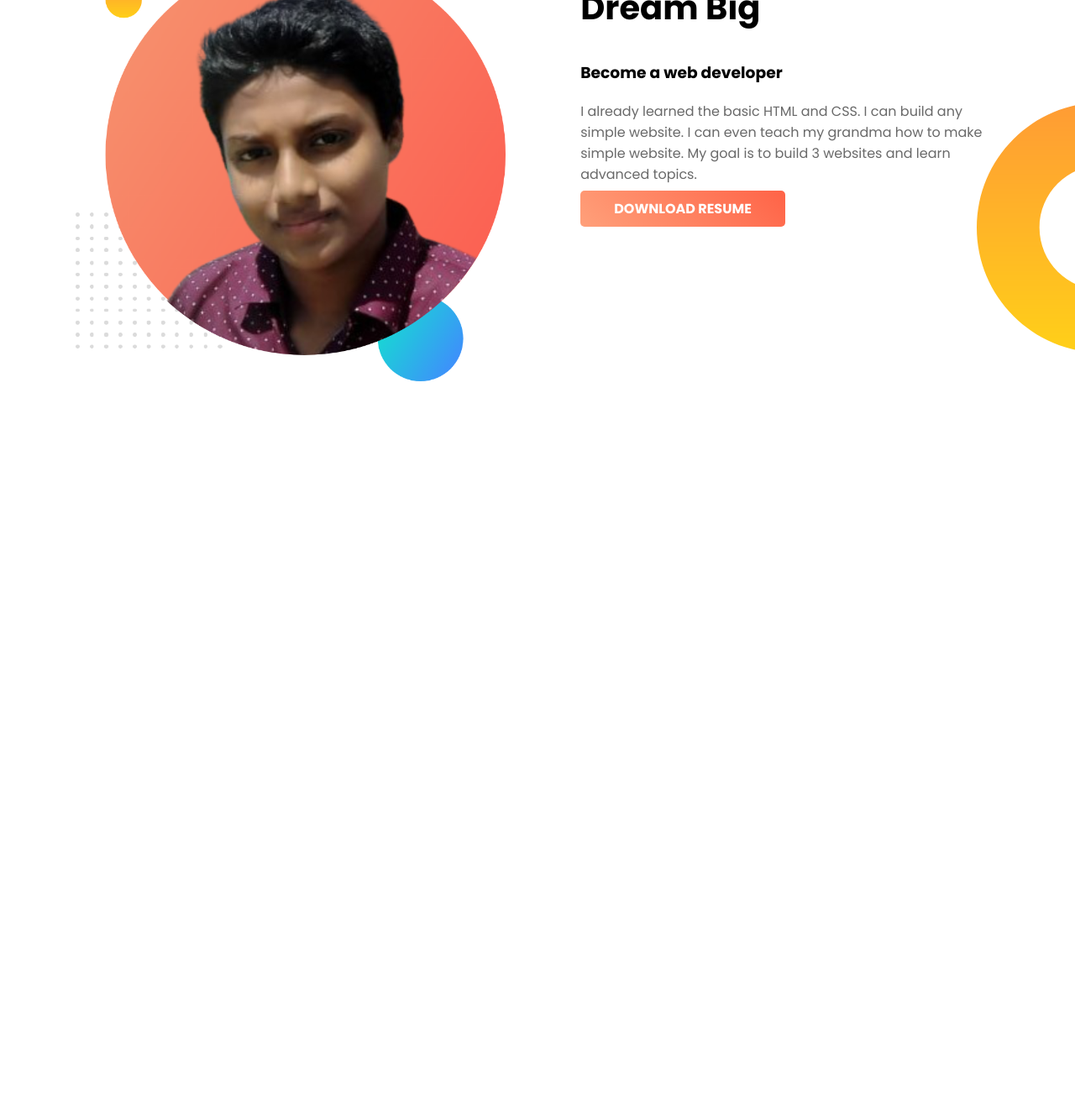
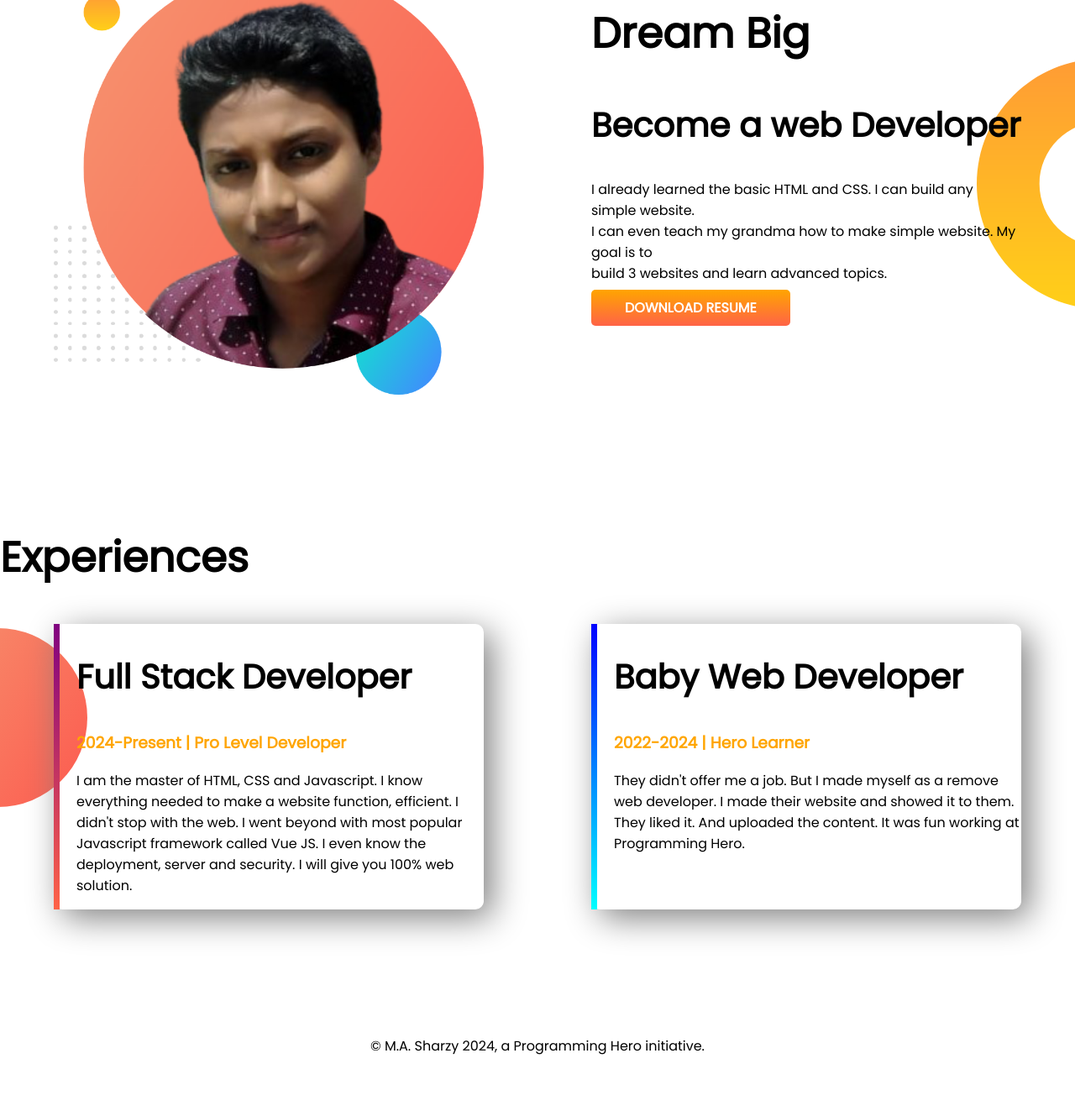
Before and after one commit to masharzy/developer-portfolio, a plain HTML site: page index.html in a window 1280 px wide. Shown: the part 704-2027 px from the top of the page at 84% size. After the commit the page ends 1978 px from the top, so only its background shows below. Drawn offline with Linux system fonts and the light colour scheme.

Commit message:
Developer Portfolio

```diff
--- a/index.html
+++ b/index.html
@@ -1,59 +1,69 @@
+
 <!DOCTYPE html>
 <html lang="en">
 
 <head>
     <meta charset="UTF-8">
+    <meta http-equiv="X-UA-Compatible" content="IE=edge">
     <meta name="viewport" content="width=device-width, initial-scale=1.0">
-    <meta http-equiv="X-UA-Compatible" content="ie=edge">
-    <title>Peter Parker Website</title>
+    <title>Jhankar Portfolio</title>
+    <link rel="preconnect" href="https://fonts.googleapis.com">
+    <link rel="preconnect" href="https://fonts.gstatic.com" crossorigin>
+    <link href="https://fonts.googleapis.com/css2?family=Poppins&display=swap" rel="stylesheet">
     <link rel="stylesheet" href="style.css">
 </head>
 
 <body>
-    <section class="top-banner">
+    <section class="top-banner flexible-container">
         <div class="half-width">
             <h1>Welcome To</h1>
-            <h1 class="title"><span class="highlight">M.A. Sharzy</span> World</h1>
+            <h1><span class="orange-color">M.A. Sharzy</span> World!</h1>
             <h3>Build Climber and Train Stopper</h3>
             <p>You might saw me jumping, climbing buildings, and stopping trains. But nobody pays me a dime for that
-                work. That's why I am learning and mastering web development. I will not stop until I become the Web
-                Development Hero.</p>
-            <a class="anchor-button" target="_blank" href="#">HIRE ME</a>
+                work.
+                That's why I am learning and mastering web development. I will not stop until I become the Web
+                Development
+                Hero.</p>
+            <a class="link-button" target="_blank" href="https://www.linkedin.com/company/programminghero/">HIRE ME</a>
         </div>
         <div class="half-width">
             <img src="images/my-bg.png" alt="">
         </div>
     </section>
-    <section class="dream-area">
+    <section class="dream-big flexible-container">
         <div class="half-width">
             <img src="images/my-bg.png" alt="">
         </div>
         <div class="half-width">
-            <h2>Dream Big</h2>
-            <h3>Become a web developer</h3>
-            <p>I already learned the basic HTML and CSS. I can build any simple website. I can even teach my grandma how
-                to make simple website. My goal is to build 3 websites and learn advanced topics.</p>
-            <a class="anchor-button" href="#">DOWNLOAD RESUME</a>
+            <h1>Dream Big</h1>
+            <h2>Become a web Developer</h2>
+            <p>I already learned the basic HTML and CSS. I can build any simple website.<br> I can even teach my grandma how
+                to make simple website. My goal is to <br> build 3 websites and learn advanced topics.</p>
+            <a class="link-button" target="_blank" href="#">DOWNLOAD RESUME</a>
         </div>
     </section>
     <section class="experience-area">
-        <h2>Experiences</h2>
-        <div class="half-width" id="full-stack">
-            <h2>Full Stack Web Developer</h2>
-            <h3>2023-Present | Pro Level Developer</h3>
-            <p>I am the master of HTML, CSS and Javascript. I know everything needed to make a website function,
-                efficient. I didn't stop with the web. I went beyond with most popular Javascript framework called Vue
-                JS. I even know the deployment, server and security. I will give you 100% web solution.</p>
-        </div>
-        <div class="half-width" id="baby-web">
-            <h2>Baby Web Developer</h2>
-            <h3>2022-2023 | Programming Hero Learner</h3>
-            <p>They didn't offer me a job. But I made myself as a remove web developer. I made their website and showed
-                it to them. They liked it. And uploaded the content. It was fun working at Programming Hero.</p>
+        <h1>Experiences</h1>
+        <div class="flexible-container">
+            <div id="full-stack-experience" class="experience-item">
+                <h2>Full Stack Developer</h2>
+                <h3 class="orange-color">2024-Present | Pro Level Developer</h3>
+                <p>I am the master of HTML, CSS and Javascript. I know everything needed to make a website function,
+                    efficient. I didn't stop with the web. I went beyond with most popular Javascript framework called
+                    Vue
+                    JS. I even know the deployment, server and security. I will give you 100% web solution.</p>
+            </div>
+            <div id="web-dev-experience" class="experience-item">
+                <h2>Baby Web Developer</h2>
+                <h3 class="orange-color">2022-2024 | Hero Learner</h3>
+                <p>They didn't offer me a job. But I made myself as a remove web developer. I made their website and
+                    showed
+                    it to them. They liked it. And uploaded the content. It was fun working at Programming Hero.</p>
+            </div>
         </div>
     </section>
     <footer>
-        <p>© Mahdy Abrar Sharzy 2022, a Programming Hero initiative.</p>
+        <p>© M.A. Sharzy 2024, a Programming Hero initiative.</p>
     </footer>
 </body>
 
--- a/style.css
+++ b/style.css
@@ -1,76 +1,68 @@
-@import url('https://fonts.googleapis.com/css2?family=Poppins:ital,wght@0,100;0,200;0,300;0,400;0,500;0,600;0,700;0,800;0,900;1,100;1,200;1,300;1,400;1,500;1,600;1,700;1,800;1,900&display=swap');
-
-
 body{
+    font-family: 'Poppins', sans-serif;
     margin: 0;
-    font-family: 'Poppins', sans-serif;
-}
-section{
-    height: 500px;
-    padding-bottom: 150px;
-}
-.top-banner{
-    background-image: url("images/top-banner.png");
-    background-repeat: no-repeat;
-}
-.half-width{
-    width:40%;
-    float: left;
-    margin-left: 5%;
-    padding-left: 2%;
 }
 h1{
     font-size: 50px;
-    font-weight: 600;
 }
-.highlight{
+h2{
+    font-size: 40px;
+}
+.orange-color{
     color: orange;
+}
+.flexible-container{
+    display: flex;
+    margin-bottom: 150px;
+}
+.half-width{
+    width: 50%;
+    margin-left: 5%;
+    margin-right: 5%;
 }
 .half-width img{
     width: 100%;
 }
-.anchor-button{
+.link-button{
     text-decoration: none;
-    background: linear-gradient(45deg, lightsalmon, tomato);
+    background-image: linear-gradient(orange, tomato);
     padding: 10px 40px;
-    border-radius: 5px;
     color: white;
     font-weight: 700;
+    border-radius: 5px;
 }
-p{
-    color: dimgray;
+.top-banner{
+    background-image: url(images/top-banner.png);
+    background-repeat: no-repeat;
 }
-.dream-area{
-    background-image: url("images/dream-bg.png");
+.dream-big{
+    background-image: url(images/dream-bg.png);
     background-repeat: no-repeat;
     background-position: right;
 }
-h2{
-    font-size: 40px;
-}
 .experience-area{
-    background-image: url("images/exp-bg.png");
+    background-image: url(images/exp-bg.png);
     background-repeat: no-repeat;
     background-position: left;
 }
-.experience-area h3{
-    color: orange;
+.experience-item{
+    width: 40%;
+    margin-left: 5%;
+    margin-right: 5%;
+    padding-left: 20px;
+    border-radius: 10px;
+    box-shadow: 10px 10px 40px gray;
 }
-
-.experience-area div{
-    box-shadow: 5px 7px 40px gray;
-    height: 80%;
-}
-#full-stack{
+#web-dev-experience{
     border-left: 7px solid;
-    border-image: linear-gradient(180deg, lightsalmon, tomato);
+    border-image: linear-gradient(blue, cyan);
     border-image-slice: 1;
 }
-#baby-web{
+#full-stack-experience{
     border-left: 7px solid;
-    border-image: linear-gradient(180deg, blue, cyan);
+    border-image: linear-gradient(purple, tomato);
     border-image-slice: 1;
 }
-footer p{
+footer p {
     text-align: center;
 }
```
Also changed, not shown: 1 other file.
